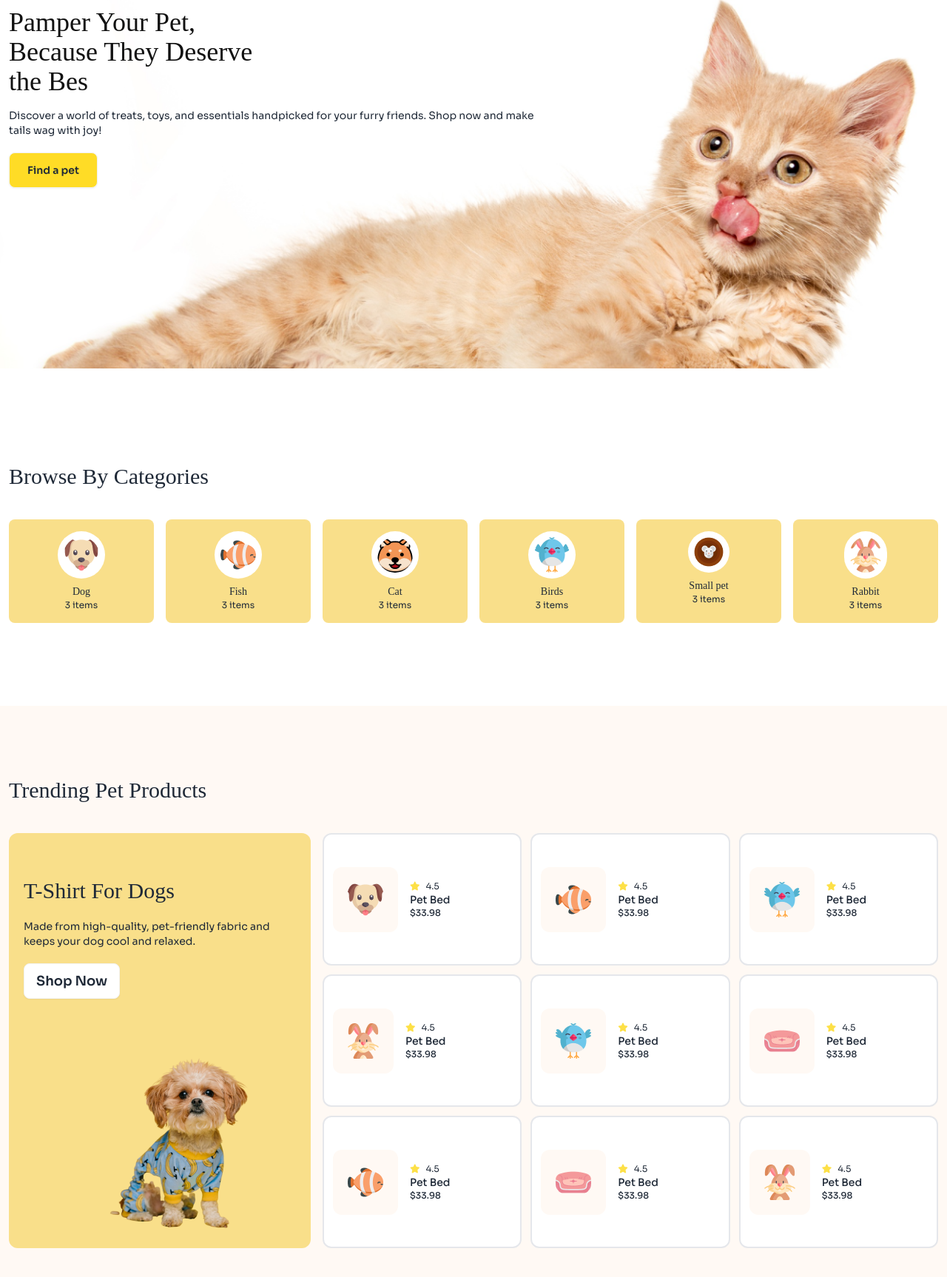
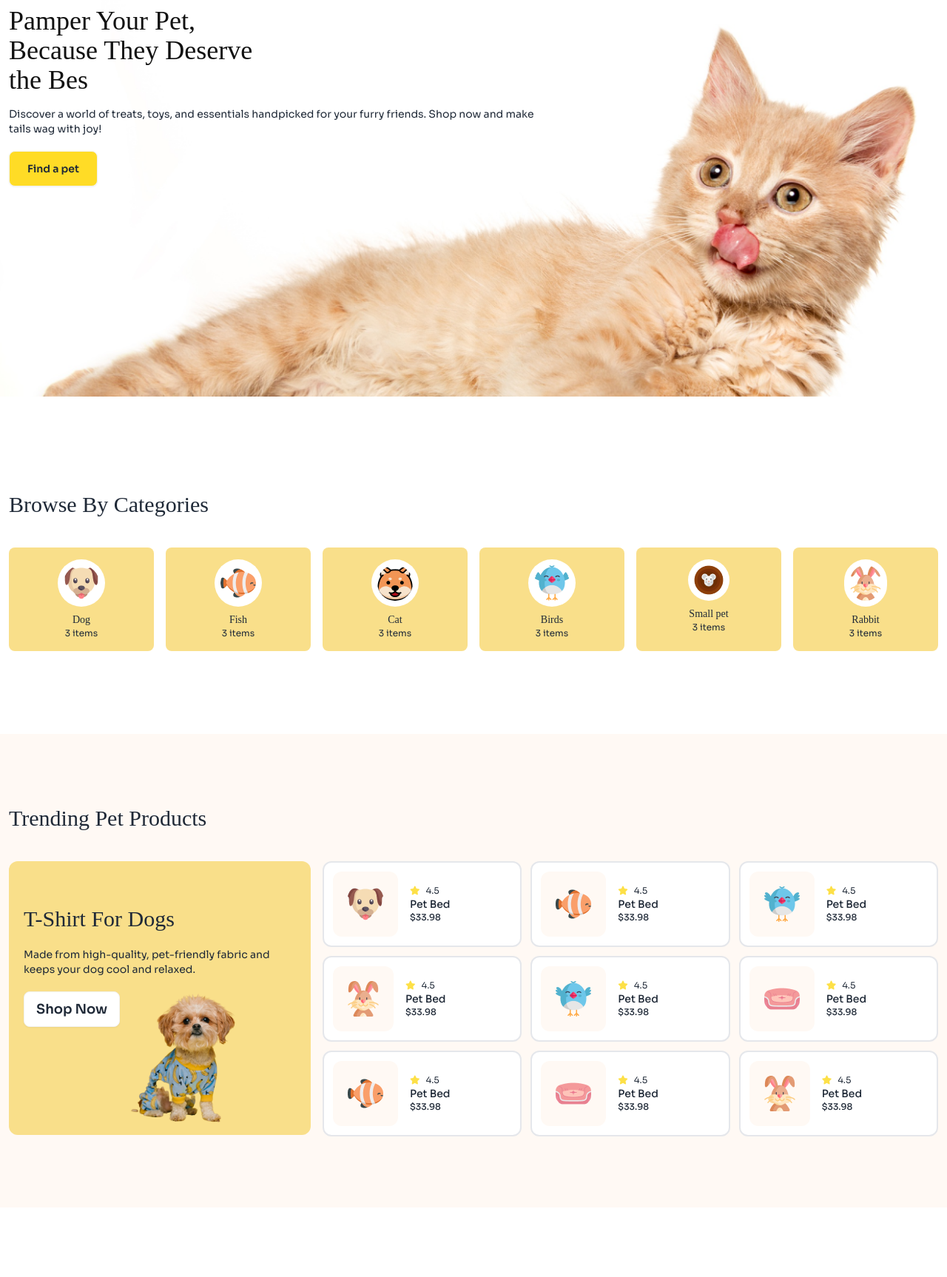
Before and after one commit to sudiptodas153/project-7-A-3-, a plain HTML site: page index.html in a window 1280 px wide. Shown: the part 132-1858 px from the top of the page at 74% size. Drawn offline with nearby package versions, Linux system fonts and the light colour scheme; a web font is replaced by a local one.

Commit message:
solved problem

```diff
--- a/index.html
+++ b/index.html
@@ -37,8 +37,8 @@
 
     <header class="container mx-auto">
         <!-- Navbar -->
-        <nav>
-            <div class="navbar bg-[#FFF9F4] border-b-2 border-gray-400">
+        <nav class="bg-[#FFF9F4] lg:border-none border-b-2 border-gray-400">
+            <div class="navbar ">
                 <div class="navbar-start">
 
                     <a class="text-xl flex items-center gap-2"><img class="w-8" src="./c1-assets/logo-header.png"
@@ -84,7 +84,7 @@
 
         <!-- Banner -->
         <div
-            class="mt-5 lg:mt-10  lg:bg-center w-[100%] lg:w-[100%] bg-no-repeat  h-[600px]  lg:bg-cover  px-3 lg:bg-[url('./c1-assets/cat-big.png')]">
+            class="pt-5 lg:pt-10  lg:bg-center w-[100%] lg:w-[100%] bg-no-repeat  h-[600px]  lg:bg-cover  px-3 lg:bg-[url('./c1-assets/cat-big.png')]">
             <div class="-mt-20">
 
                 <div class="relative top-28">
@@ -167,18 +167,18 @@
         </section>
 
         <!-- Trending Pet Products -->
-        <section class="mt-28 bg-[#FFF9F4] py-24 px-3">
+        <section class="mt-5 lg:mt-28 bg-[#FFF9F4] py-24 px-3">
             <h3 class="adl-font text-3xl mb-10">Trending Pet Products</h3>
 
             <div class="grid grid-cols-1 lg:grid-cols-3  gap-4">
 
-                <div class="bg-[#F9DF8A]  rounded-xl px-5 py-5  col-span-1">
+                <div class="bg-[#F9DF8A] h-[370px] relative rounded-xl px-5 py-5 col-span-2 lg:col-span-1">
                     <div class="pt-10">
                         <h3 class="adl-font text-3xl">T-Shirt For Dogs</h3>
                         <p class=" mt-5 text-sm">Made from high-quality, pet-friendly fabric and  keeps your dog cool and relaxed.</p>
                         <button class="btn mt-5 bg-white text-lg">Shop Now</button>
                     </div>
-                    <img class="relative left-[30%]" src="./c1-assets/cute-pet-small.png" alt="">
+                    <img class="absolute h-60 bottom-3 left-52 lg:left-40" src="./c1-assets/cute-pet-small.png" alt="">
                 </div>
 
                 <div class="grid grid-cols-2 lg:grid-cols-3 gap-3 col-span-2">
```
